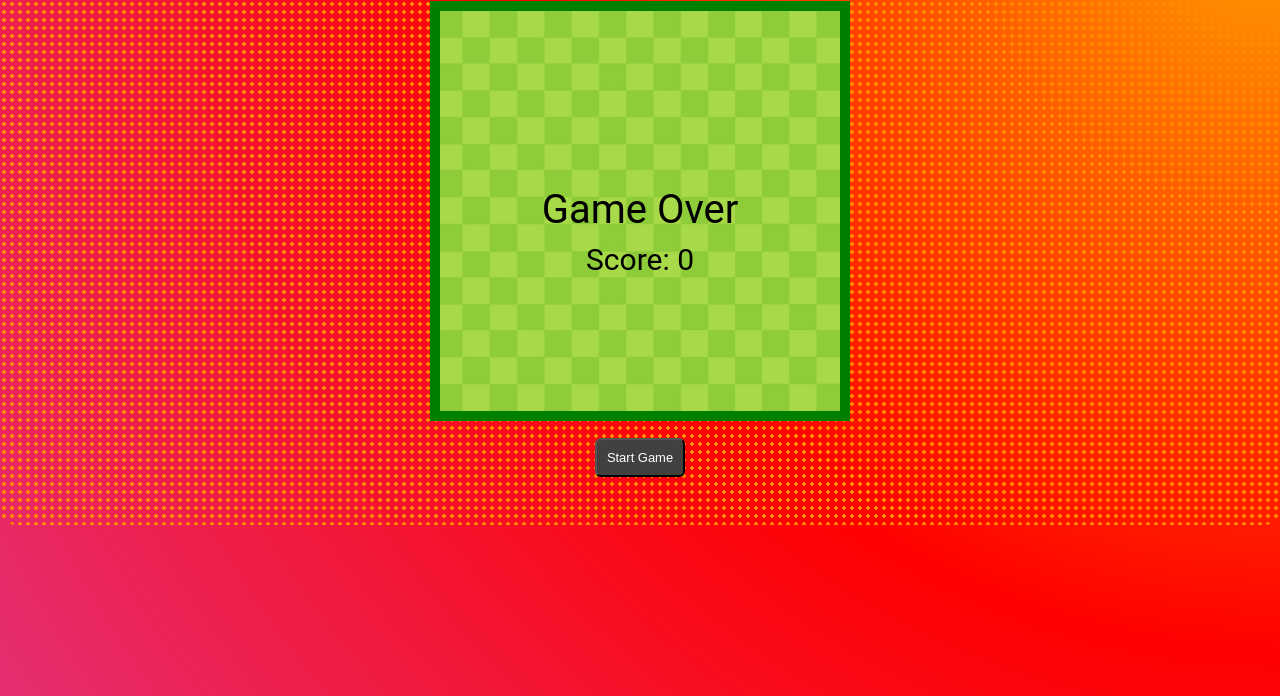
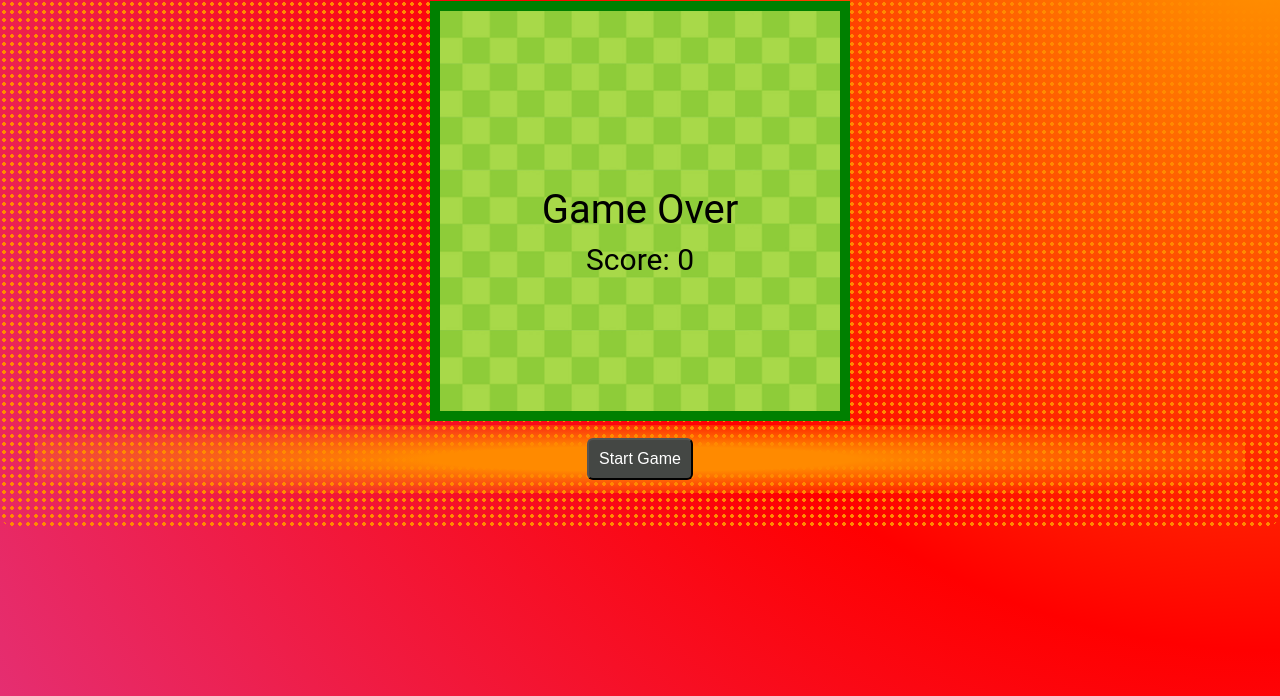
Before and after one commit to shubhanshurav/Snake-Game, a plain HTML site: page index.html in a window 1280 px wide. Shown: the part 104-800 px from the top of the page. Drawn offline with Linux system fonts and the light colour scheme.

Commit message:
Upload Snake Game files

```diff
--- a/style.css
+++ b/style.css
@@ -28,7 +28,7 @@ div{
 }
 
 .heading{
-    color:floralwhite;
+    color:rgb(255, 255, 255);
     padding: 1rem;
     font-family:Verdana, Geneva, Tahoma, sans-serif;
     font-weight: bold;
@@ -52,13 +52,15 @@ div{
 .startbtn{
     padding: 0.81rem;
     text-align: center;
+    background-image: radial-gradient(#ff8a00 25%, transparent 90%);
+
 }
 
 #start-button{
     padding: 10px;
     border-radius: 6px;
-    background-color: rgb(67, 64, 64);
+    background-color: rgb(68, 71, 68);
     color: white;
     cursor: pointer;
-    font-size: 0.81rem;
+    font-size: 1rem;
 }
```
